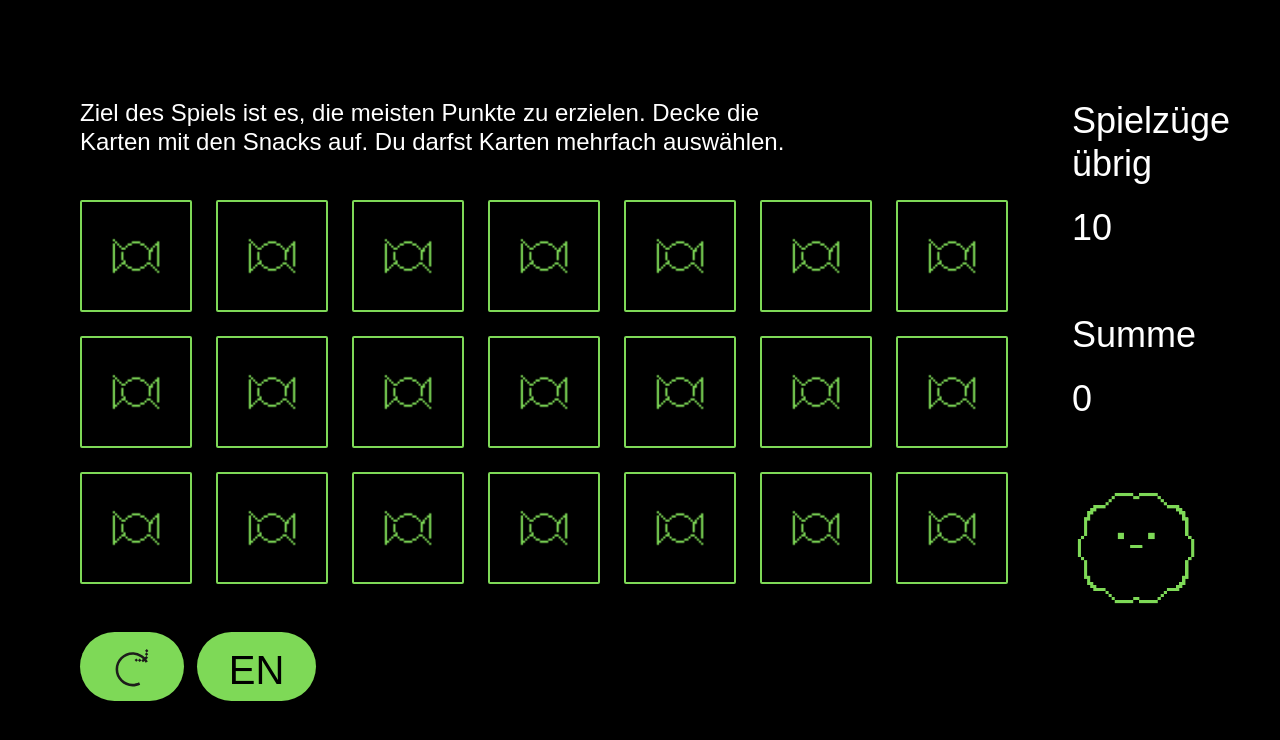
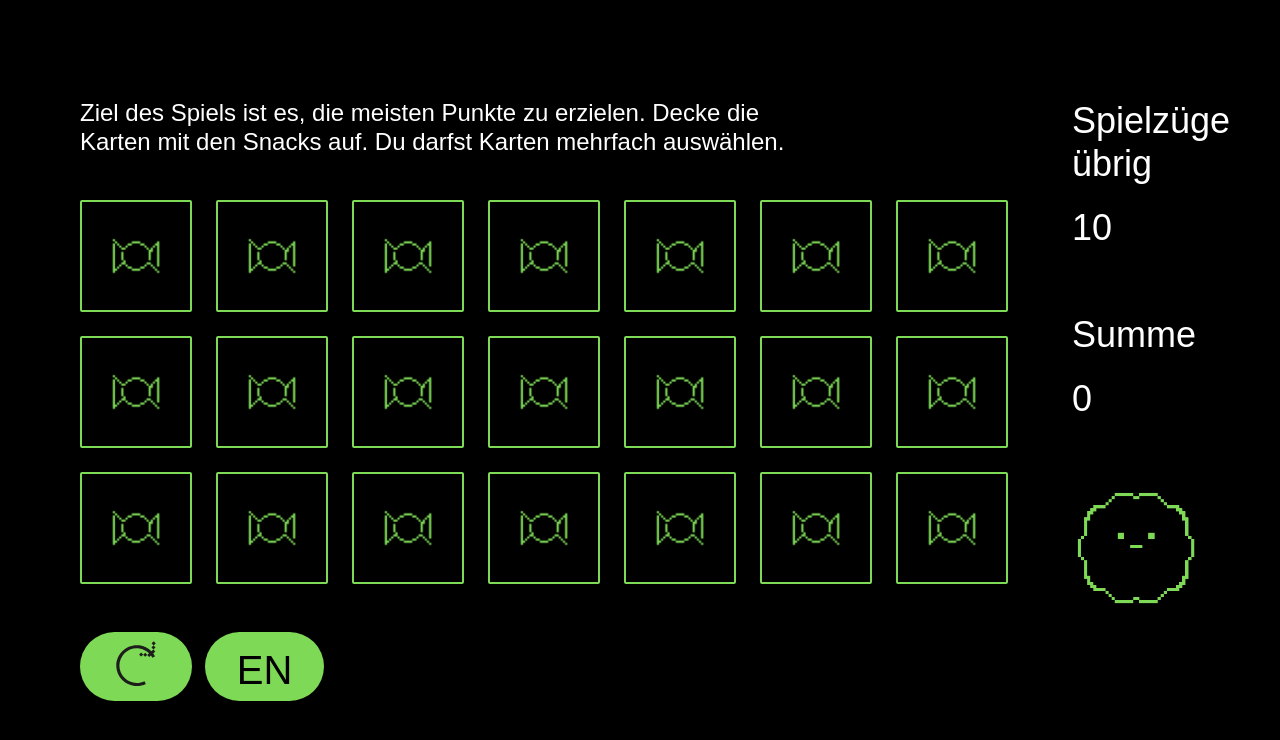
Before and after one commit to IMAGINARY/vista-sumory, a React (Vite) app: page / in a window 1280 px wide. Shown: the top 740 px of the page. Built offline with nearby package versions, Linux system fonts and the light colour scheme.

Commit message:
Remove arrow image fudging.

```diff
--- a/src/styles/app.scss
+++ b/src/styles/app.scss
@@ -52,8 +52,6 @@
 
   img {
     height: 3rem;
-    // Fudge to make image text seem centered
-    padding-top: .5rem;
   }
 }
 
```
